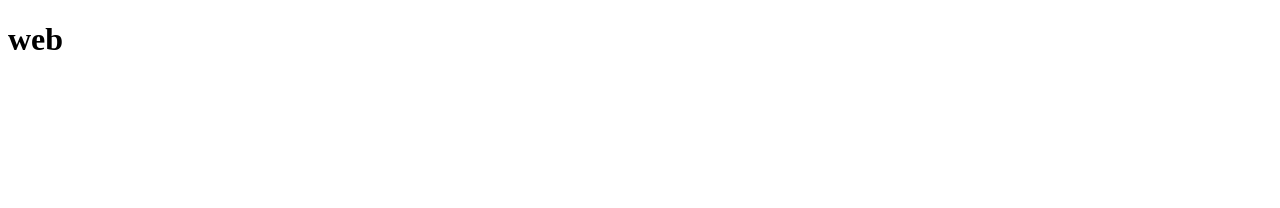
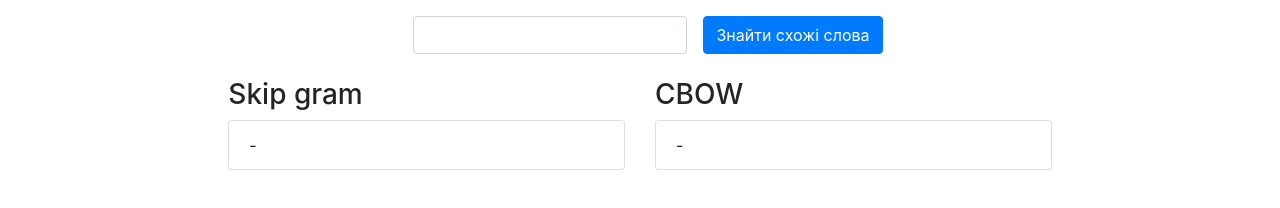
Before and after one commit to VTurturika/ua_skipgram_cbow, a plain HTML site: page usage/web/index.html in a window 1280 px wide. Drawn offline with nearby package versions, Linux system fonts and the light colour scheme.

Commit message:
Simple frontned with bootstrap and vue

```diff
--- a/usage/web/index.html
+++ b/usage/web/index.html
@@ -1,9 +1,36 @@
 <!DOCTYPE html>
 <html>
 <head>
-	<title></title>
+	<title>Simularuty</title>
+	<meta charset="UTF-8">
+	<link rel="stylesheet" href="https://maxcdn.bootstrapcdn.com/bootstrap/4.0.0/css/bootstrap.min.css" integrity="sha384-Gn5384xqQ1aoWXA+058RXPxPg6fy4IWvTNh0E263XmFcJlSAwiGgFAW/dAiS6JXm" crossorigin="anonymous">
+	<script src="https://cdn.jsdelivr.net/npm/vue@2.5.17/dist/vue.js"></script>
 </head>
 <body>
-<h1>web</h1>
+<div id="app" class="container-fluid align-items-center" >
+	<div class="row justify-content-center mt-3">
+		 <form class="form-inline">
+  			<div class="form-group mx-sm-3 mb-2">
+    			<input v-model="word" class="form-control" >
+  			</div>
+  			<button type="button" class="btn btn-primary mb-2" v-on:click="search">Знайти схожі слова</button>
+		</form>
+	</div>
+	<div class="row justify-content-center mt-3">
+		 <div class="col-4">
+		 	<h3>Skip gram</h3>
+		 	<ul class="list-group" v-for="word in skipgram">
+  				<li class="list-group-item item">{{word}}</li>
+			</ul>
+		 </div>
+		 <div class="col-4">
+		 	<h3>CBOW</h3>
+		 	<ul class="list-group" v-for="word in cbow">
+  				<li class="list-group-item item">{{word}}</li>
+			</ul>
+		 </div>
+	</div>
+</div>
+<script src="script.js"></script>
 </body>
 </html>
--- /dev/null
+++ b/usage/web/script.js
@@ -0,0 +1,32 @@
+var app = new Vue({
+  el: '#app',
+  data: {
+    word: '',
+    cbow: ['-'],
+    skipgram: ['-']
+  },
+  methods: {
+  	search() {
+  		fetch('http://localhost:5000/get-simular', {
+  			method: 'POST',
+  			headers: {
+  				'Accept': 'application/json',
+      			'Content-Type': 'application/json'
+  			},
+  			body: JSON.stringify({word: this.word})
+  		})
+  		.then(res => res.json())
+  		.then(res => {
+  			if (res.cbow && res.skipgram) {
+  				this.cbow = res.cbow
+  				this.skipgram = res.skipgram
+  			} else {
+  				this.cbow = ['Невідоме слово']
+  				this.skipgram = ['Невідоме слово']
+  			}
+
+  			this.word = res.word
+  		})
+  	}
+  }
+})
```
